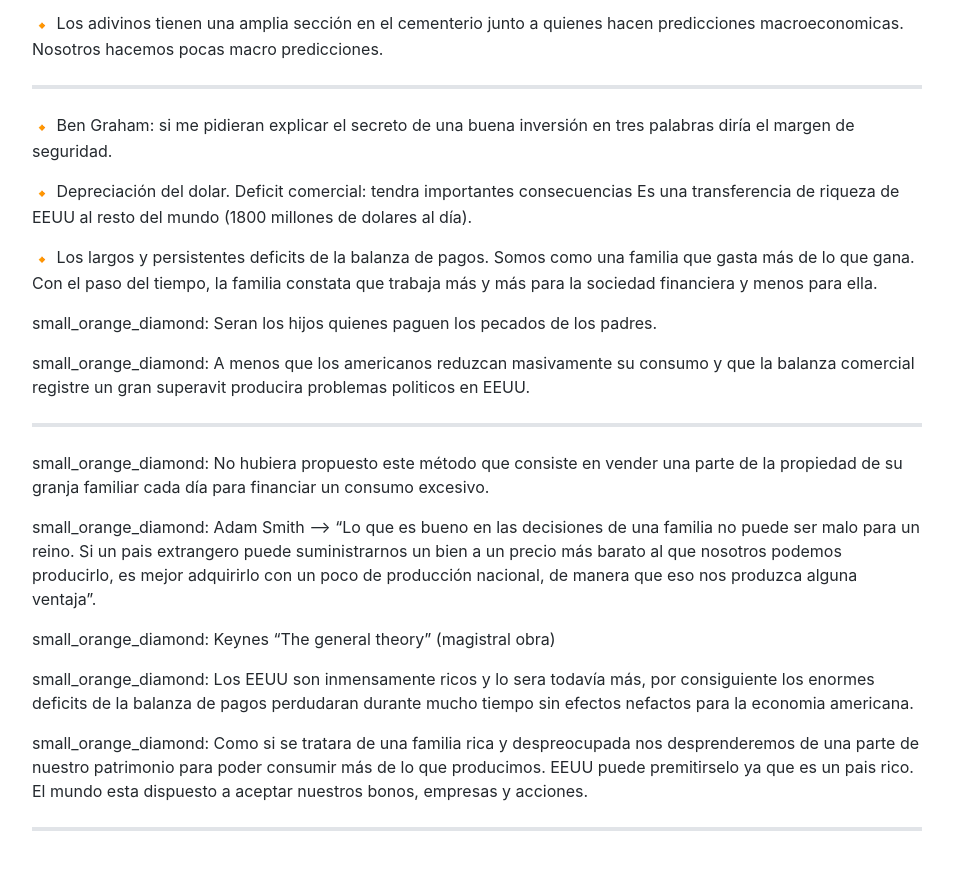
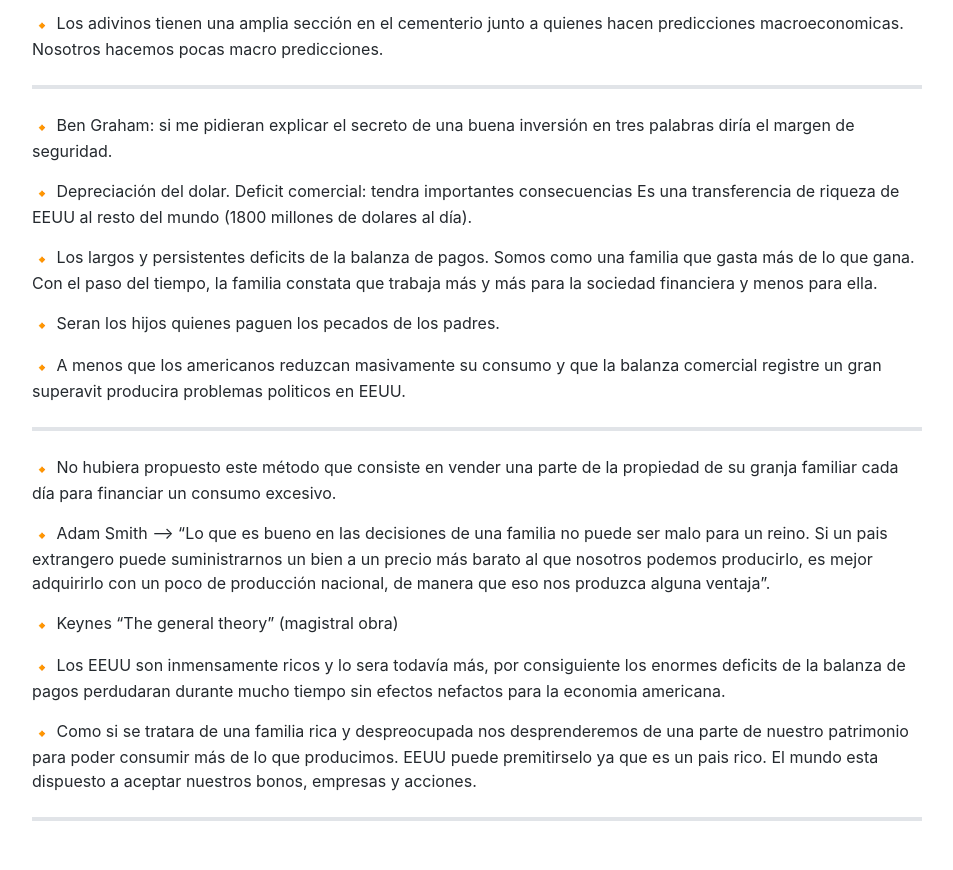
Before and after one commit to Akira3030/formacion, a Jekyll site: the page built from articulos/warrent-buffet-gobierno-empresas.md, in a window 1280 px wide and 900 px high, scrolled down 6670 px. Shown: the top 870 px of the window, without its empty margins (163-1116 px from the left). Built offline with Jekyll 4.4.1, drawn with Linux system fonts in a browser that asks for light colours; emoji names are drawn with the system emoji font; our own code applies the rules of GitHub Pages for plain Markdown files.

Commit message:
Update warrent-buffet-gobierno-empresas.md

```diff
--- a/articulos/warrent-buffet-gobierno-empresas.md
+++ b/articulos/warrent-buffet-gobierno-empresas.md
@@ -111,7 +111,6 @@ La dificultad de cuantificar con precisión estos factores no implica que se deb
 :small_orange_diamond: El crecimiento beneficia a los inversores solo cuando la empresa puede invertir en un rendimiento interesante. Un dolar invertido en el crecimiento debe crear a largo plazo más de un dolar de valor. En las actividades con poca rentabilidad el crecimeinto es perjudicial para el inversor.
 
 :small_orange_diamond: La mejor empresa es aquella que durente un largo periodo puede usar grandes cantidades en incremento de capital con tasas de rendimiento muy elevadas.
-
 
 :small_orange_diamond: The theory of investiment value (Jhon Burr Willians). Ecuación para el cálculo del valor.
 El valor de cualquier acción o empresa hoy esta determinada por los flujos de entradas y salidas de efectivo que se espera que se den durante el periodo restante en que se tendra la acción.
@@ -228,20 +227,20 @@ Es una transferencia de riqueza de EEUU al resto del mundo (1800 millones de dol
 
 :small_orange_diamond: Los largos y persistentes deficits de la balanza de pagos. Somos como una familia que gasta más de lo que gana. Con el paso del tiempo, la familia constata que trabaja más y más para la sociedad financiera y menos para ella.
 
-small_orange_diamond: Seran los hijos quienes paguen los pecados de los padres.
+:small_orange_diamond: Seran los hijos quienes paguen los pecados de los padres.
 
-small_orange_diamond: A menos que los americanos reduzcan masivamente su consumo y que la balanza comercial registre un gran superavit producira problemas politicos en EEUU.
+:small_orange_diamond: A menos que los americanos reduzcan masivamente su consumo y que la balanza comercial registre un gran superavit producira problemas politicos en EEUU.
 
 ***
 
-small_orange_diamond: No hubiera propuesto este método que consiste en vender una parte de la propiedad de su granja familiar cada día para financiar un consumo excesivo.
+:small_orange_diamond: No hubiera propuesto este método que consiste en vender una parte de la propiedad de su granja familiar cada día para financiar un consumo excesivo.
 
-small_orange_diamond: Adam Smith --> "Lo que es bueno en las decisiones de una familia no puede ser malo para un reino. Si un pais extrangero puede suministrarnos un bien a un precio más barato al que nosotros podemos producirlo, es mejor adquirirlo con un poco de producción nacional, de manera que eso nos produzca alguna ventaja".
+:small_orange_diamond: Adam Smith --> "Lo que es bueno en las decisiones de una familia no puede ser malo para un reino. Si un pais extrangero puede suministrarnos un bien a un precio más barato al que nosotros podemos producirlo, es mejor adquirirlo con un poco de producción nacional, de manera que eso nos produzca alguna ventaja".
 
-small_orange_diamond: Keynes "The general theory" (magistral obra)
+:small_orange_diamond: Keynes "The general theory" (magistral obra)
 
-small_orange_diamond: Los EEUU son inmensamente ricos y lo sera todavía más, por consiguiente los enormes deficits de la balanza de pagos perdudaran durante mucho tiempo sin efectos nefactos para la economia americana.
+:small_orange_diamond: Los EEUU son inmensamente ricos y lo sera todavía más, por consiguiente los enormes deficits de la balanza de pagos perdudaran durante mucho tiempo sin efectos nefactos para la economia americana.
 
-small_orange_diamond: Como si se tratara de una familia rica y despreocupada nos desprenderemos de una parte de nuestro patrimonio para poder consumir más de lo que producimos. EEUU puede premitirselo ya que es un pais rico. El mundo esta dispuesto a aceptar nuestros bonos, empresas y acciones.
+:small_orange_diamond: Como si se tratara de una familia rica y despreocupada nos desprenderemos de una parte de nuestro patrimonio para poder consumir más de lo que producimos. EEUU puede premitirselo ya que es un pais rico. El mundo esta dispuesto a aceptar nuestros bonos, empresas y acciones.
 
 ***
```
